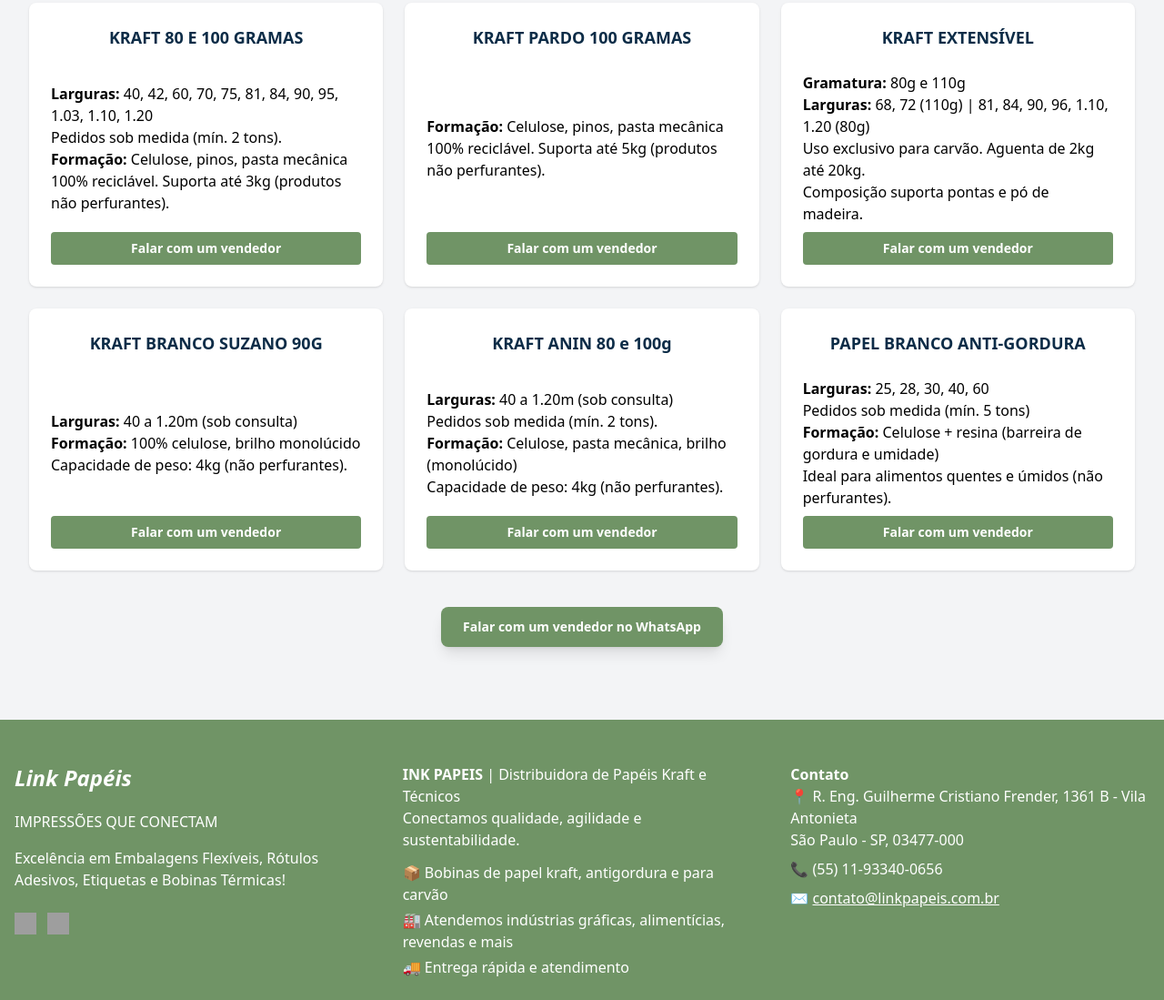
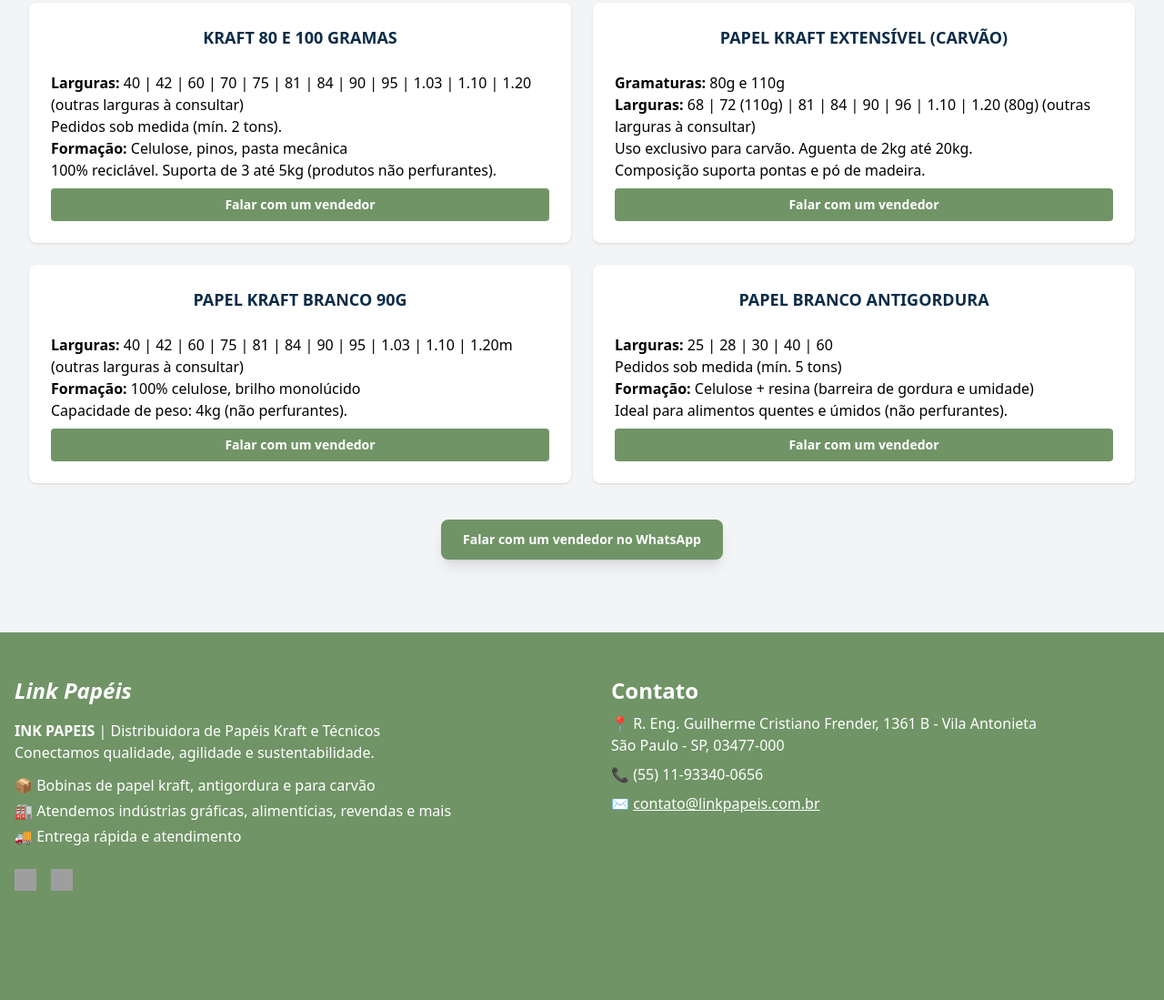
Before and after one commit to Vito-sudo/site.ricapel, a plain HTML site: page index.html in a window 1280 px wide. Shown: the part 1309-2408 px from the top of the page at 91% size. After the commit the page ends 2312 px from the top, so only its background shows below. Drawn offline with nearby package versions, Linux system fonts and the light colour scheme; grey boxes are pictures that could not be loaded.

Commit message:
ultimo_commit

```diff
--- a/index.html
+++ b/index.html
@@ -43,7 +43,7 @@
     <nav class="bg-[#709466] text-white">
         <div class="max-w-7xl mx-auto flex flex-wrap items-center justify-between px-4 md:px-8 py-4">
             <a href="index.html" class="text-2xl font-extrabold flex items-center">
-                <img src="./imgs/Imagem do WhatsApp de 2025-05-13 à(s) 10.35.49_5818deaf.jpg" alt="Logo da empresa" class="h-16 w-auto mr-2">
+                <img src="./imgs/logo-link-papeis.jpg" alt="Logo da empresa" class="h-16 w-auto mr-2">
                 <span class="italic">Link Papéis</span>
             </a>
             <div class="flex items-center justify-between">
@@ -116,120 +116,86 @@
             <!-- Produtos -->
             <section class="py-10 bg-gray-100">
             <div class="max-w-7xl mx-auto px-4 md:px-8">
-                <!-- Grade dos Produtos Visuais -->
-                <div class="grid grid-cols-1 sm:grid-cols-2 lg:grid-cols-4 gap-6">
-                </div>
 
                 <!-- Grade dos Produtos KRAFT -->
-                <div class="grid grid-cols-1 md:grid-cols-2 lg:grid-cols-3 gap-6">
-                    <!-- Card Kraft 80 e 100g -->
+                <div class="grid grid-cols-1 md:grid-cols-2 lg:grid-cols-2 gap-6">
+
+                <!-- Card 1: KRAFT 80 e 100g -->
                 <div class="bg-white p-6 rounded-lg shadow space-y-2 flex flex-col justify-between">
                     <h3 class="text-lg font-bold text-[#0c2c47] text-center mb-4">KRAFT 80 E 100 GRAMAS</h3>
                     <div>
-                            <p><strong>Larguras:</strong> 40, 42, 60, 70, 75, 81, 84, 90, 95, 1.03, 1.10, 1.20</p>
+                    <p><strong>Larguras:</strong> 40 | 42 | 60 | 70 | 75 | 81 | 84 | 90 | 95 | 1.03 | 1.10 | 1.20 (outras larguras à consultar)</p>
                     <p>Pedidos sob medida (mín. 2 tons).</p>
                     <p><strong>Formação:</strong> Celulose, pinos, pasta mecânica</p>
-                            <p>100% reciclável. Suporta até 3kg (produtos não perfurantes).</p>
+                    <p>100% reciclável. Suporta de 3 até 5kg (produtos não perfurantes).</p>
                     </div>
-                        <a href="https://wa.me/5511933400656" target="_blank" class="mt-4 bg-[#709466] hover:bg-[#709466] text-white text-sm font-semibold py-2 px-4 rounded text-center">
+                    <a href="https://wa.me/5511933400656" target="_blank" class="mt-4 bg-[#709466] hover:bg-[#5e7a56] text-white text-sm font-semibold py-2 px-4 rounded text-center">
                     Falar com um vendedor
                     </a>
                 </div>
 
-
-                    <!-- Card Kraft Pardo 100g -->
+                <!-- Card 2: KRAFT EXTENSÍVEL -->
                 <div class="bg-white p-6 rounded-lg shadow space-y-2 flex flex-col justify-between">
-                        <h3 class="text-lg font-bold text-[#0c2c47] text-center mb-4">KRAFT PARDO 100 GRAMAS</h3>
+                    <h3 class="text-lg font-bold text-[#0c2c47] text-center mb-4">PAPEL KRAFT EXTENSÍVEL (CARVÃO)</h3>
                     <div>
-                            <p><strong>Formação:</strong> Celulose, pinos, pasta mecânica</p>
-                            <p>100% reciclável. Suporta até 5kg (produtos não perfurantes).</p>
-                        </div>
-                        <a href="https://wa.me/5511933400656" target="_blank" class="mt-4 bg-[#709466] hover:bg-[#709466] text-white text-sm font-semibold py-2 px-4 rounded text-center">Falar com um vendedor</a>
-                    </div>
-
-                    <!-- Card Kraft Extensível -->
-                    <div class="bg-white p-6 rounded-lg shadow space-y-2 flex flex-col justify-between">
-                        <h3 class="text-lg font-bold text-[#0c2c47] text-center mb-4">KRAFT EXTENSÍVEL</h3>
-                        <div>
-                            <p><strong>Gramatura:</strong> 80g e 110g</p>
-                            <p><strong>Larguras:</strong> 68, 72 (110g) | 81, 84, 90, 96, 1.10, 1.20 (80g)</p>
+                    <p><strong>Gramaturas:</strong> 80g e 110g</p>
+                    <p><strong>Larguras:</strong> 68 | 72 (110g) | 81 | 84 | 90 | 96 | 1.10 | 1.20 (80g) (outras larguras à consultar)</p>
                     <p>Uso exclusivo para carvão. Aguenta de 2kg até 20kg.</p>
                     <p>Composição suporta pontas e pó de madeira.</p>
                     </div>
-                        <a href="https://wa.me/5511933400656" target="_blank" class="mt-4 bg-[#709466] hover:bg-[#709466] text-white text-sm font-semibold py-2 px-4 rounded text-center">
+                    <a href="https://wa.me/5511933400656" target="_blank" class="mt-4 bg-[#709466] hover:bg-[#5e7a56] text-white text-sm font-semibold py-2 px-4 rounded text-center">
                     Falar com um vendedor
                     </a>
                 </div>
 
-
-                    <!-- Card Kraft Branco Suzano -->
+                <!-- Card 3: KRAFT BRANCO 90g -->
                 <div class="bg-white p-6 rounded-lg shadow space-y-2 flex flex-col justify-between">
-                        <h3 class="text-lg font-bold text-[#0c2c47] text-center mb-4">KRAFT BRANCO SUZANO 90G</h3>
+                    <h3 class="text-lg font-bold text-[#0c2c47] text-center mb-4">PAPEL KRAFT BRANCO 90G</h3>
                     <div>
-                            <p><strong>Larguras:</strong> 40 a 1.20m (sob consulta)</p>
+                    <p><strong>Larguras:</strong> 40 | 42 | 60 | 75 | 81 | 84 | 90 | 95 | 1.03 | 1.10 | 1.20m (outras larguras à consultar)</p>
                     <p><strong>Formação:</strong> 100% celulose, brilho monolúcido</p>
                     <p>Capacidade de peso: 4kg (não perfurantes).</p>
                     </div>
-                        <a href="https://wa.me/5511933400656" target="_blank" class="mt-4 bg-[#709466] hover:bg-[#709466] text-white text-sm font-semibold py-2 px-4 rounded text-center">Falar com um vendedor</a>
+                    <a href="https://wa.me/5511933400656" target="_blank" class="mt-4 bg-[#709466] hover:bg-[#5e7a56] text-white text-sm font-semibold py-2 px-4 rounded text-center">
+                    Falar com um vendedor
+                    </a>
                 </div>
 
-                    <!-- Card Kraft Anin -->
+                <!-- Card 4: PAPEL BRANCO ANTIGORDURA -->
                 <div class="bg-white p-6 rounded-lg shadow space-y-2 flex flex-col justify-between">
-                        <h3 class="text-lg font-bold text-[#0c2c47] text-center mb-4">KRAFT ANIN 80 e 100g</h3>
+                    <h3 class="text-lg font-bold text-[#0c2c47] text-center mb-4">PAPEL BRANCO ANTIGORDURA</h3>
                     <div>
-                            <p><strong>Larguras:</strong> 40 a 1.20m (sob consulta)</p>
-                            <p>Pedidos sob medida (mín. 2 tons).</p>
-                            <p><strong>Formação:</strong> Celulose, pasta mecânica, brilho (monolúcido)</p>
-                            <p>Capacidade de peso: 4kg (não perfurantes).</p>
-                        </div>
-                        <a href="https://wa.me/5511933400656" target="_blank" class="mt-4 bg-[#709466] hover:bg-[#709466] text-white text-sm font-semibold py-2 px-4 rounded text-center">Falar com um vendedor</a>
-                    </div>
-
-                    <!-- Card Papel Branco Anti-Gordura -->
-                    <div class="bg-white p-6 rounded-lg shadow space-y-2 flex flex-col justify-between">
-                        <h3 class="text-lg font-bold text-[#0c2c47] text-center mb-4">PAPEL BRANCO ANTI-GORDURA</h3>
-                        <div>
-                            <p><strong>Larguras:</strong> 25, 28, 30, 40, 60</p>
+                    <p><strong>Larguras:</strong> 25 | 28 | 30 | 40 | 60</p>
                     <p>Pedidos sob medida (mín. 5 tons)</p>
                     <p><strong>Formação:</strong> Celulose + resina (barreira de gordura e umidade)</p>
                     <p>Ideal para alimentos quentes e úmidos (não perfurantes).</p>
                     </div>
-                        <a href="https://wa.me/5511933400656" target="_blank" class="mt-4 bg-[#709466] hover:bg-[#709466] text-white text-sm font-semibold py-2 px-4 rounded text-center">Falar com um vendedor</a>
+                    <a href="https://wa.me/5511933400656" target="_blank" class="mt-4 bg-[#709466] hover:bg-[#5e7a56] text-white text-sm font-semibold py-2 px-4 rounded text-center">
+                    Falar com um vendedor
+                    </a>
                 </div>
+
                 </div>
-            </div>
-            <!-- Botão de WhatsApp entre section e footer -->
+
+                <!-- Botão de WhatsApp abaixo dos produtos -->
                 <div class="flex justify-center my-10">
                 <a href="https://wa.me/5511933400656" target="_blank" class="bg-[#709466] hover:bg-[#5e7a56] text-white text-sm font-semibold py-3 px-6 rounded-lg shadow-lg transition">
                     Falar com um vendedor no WhatsApp
                 </a>
                 </div>
+            </div>
             </section>
 
+    <!-- Footer -->
+    <footer class="bg-[#709466] text-white pt-12 pb-6">
+        <div class="max-w-7xl mx-auto px-4">
+            <div class="flex flex-col md:flex-row justify-between items-start gap-16 text-left">
 
-
-
-
-    <footer class="bg-[#709466] text-white pt-12 pb-6">
-        <div class="max-w-7xl mx-auto px-4 grid grid-cols-1 md:grid-cols-3 gap-8 text-center md:text-left">
-
-            <!-- Coluna 1: Marca -->
-            <div>
-                <a href="index.html" class="text-2xl font-extrabold flex justify-center md:justify-start items-center pb-4">
-                    <span class="italic">Link Papéis</span>
+                <!-- Coluna 1: Link Papéis -->
+                <div class="w-full md:w-1/2 flex flex-col">
+                    <a href="index.html" class="text-2xl font-extrabold italic pb-4">
+                    Link Papéis
                     </a>
-                <p class="text-base mt-1">IMPRESSÕES QUE CONECTAM</p>
-                <p class="mt-4 text-sm md:text-base">
-                    Excelência em Embalagens Flexíveis, Rótulos Adesivos, Etiquetas e Bobinas Térmicas!
-                </p>
-                <div class="flex justify-center md:justify-start space-x-3 mt-6">
-                    <a href="https://web.facebook.com/linkpapeis"><img src="https://cdn-icons-png.flaticon.com/512/733/733547.png" alt="Facebook" class="h-6 w-6"></a>
-                    <a href="https://www.instagram.com/linkpapeis/"><img src="https://cdn-icons-png.flaticon.com/512/733/733558.png" alt="Instagram" class="h-6 w-6"></a>
-                </div>
-            </div>
-
-            <!-- Coluna 2: Institucional -->
-            <div>
                     <p class="text-sm md:text-base">
                     <strong>INK PAPEIS</strong> | Distribuidora de Papéis Kraft e Técnicos
                     </p>
@@ -239,33 +205,39 @@
                     <li>🏭 Atendemos indústrias gráficas, alimentícias, revendas e mais</li>
                     <li>🚚 Entrega rápida e atendimento</li>
                     </ul>
+                    <div class="flex space-x-4 mt-6">
+                    <a href="https://web.facebook.com/linkpapeis">
+                        <img src="https://cdn-icons-png.flaticon.com/512/733/733547.png" alt="Facebook" class="h-6 w-6">
+                    </a>
+                    <a href="https://www.instagram.com/linkpapeis/">
+                        <img src="https://cdn-icons-png.flaticon.com/512/733/733558.png" alt="Instagram" class="h-6 w-6">
+                    </a>
+                    </div>
                 </div>
 
-            <!-- Coluna 3: Contato -->
-            <div>
-                <a href="contato.html" class="font-bold">Contato</a>
+            <!-- Coluna 2: Contato -->
+            <div class="w-full md:w-1/2 flex flex-col">
+                <a href="contato.html" class="font-bold text-2xl mb-2">Contato</a>
                 <p class="text-sm md:text-base mb-2">
                 📍 R. Eng. Guilherme Cristiano Frender, 1361 B - Vila Antonieta<br />
                 São Paulo - SP, 03477-000
                 </p>
                 <p class="text-sm md:text-base mb-2">
-                    <a href="tel:+5511933400656" class="hover:text-blue-300">📞 (55) 11-93340-0656</a>
+                📞 <a href="tel:+5511933400656" class="hover:text-blue-300">(55) 11-93340-0656</a>
                 </p>
                 <p class="text-sm md:text-base">
                 ✉ <a href="mailto:contato@linkpapeis.com.br" class="underline hover:text-blue-300">contato@linkpapeis.com.br</a>
                 </p>
             </div>
+
             </div>
+        </div>
+
         <!-- Botão WhatsApp -->
         <a href="https://wa.me/5511933400656" target="_blank"
             class="fixed bottom-4 right-4 text-white p-4 rounded-full shadow-lg hover:scale-110 transition transform">
             <img src="https://cdn-icons-png.flaticon.com/512/733/733585.png" alt="WhatsApp" class="w-6 h-6">
         </a>
     </footer>
-
-
-
-
-
 </body>
 </html>
```
Also changed, not shown: blog.html (+22 -22 lines), contato.html (+24 -22 lines), produtos.html (+50 -52 lines), imgs/Design sem nome (17).jpg (deleted), imgs/Design sem nome (18).jpg (deleted), imgs/Design sem nome (19).jpg (deleted), imgs/logo-link-papeis.jpg (renamed from imgs/Imagem do WhatsApp de 2025-05-13 à(s) 10.35.49_5818deaf.jpg), imgs/papel1.jpg (renamed from imgs/Design sem nome (17) copy.jpg), imgs/papel2.jpg (renamed from imgs/Design sem nome (18) copy.jpg), imgs/papelbranco3.jpg (renamed from imgs/Design sem nome (19) copy.jpg), imgs/variosrolos4.jpg (renamed from imgs/Design sem nome (21).jpg). Lines whose indentation alone changed are shown as unchanged.
